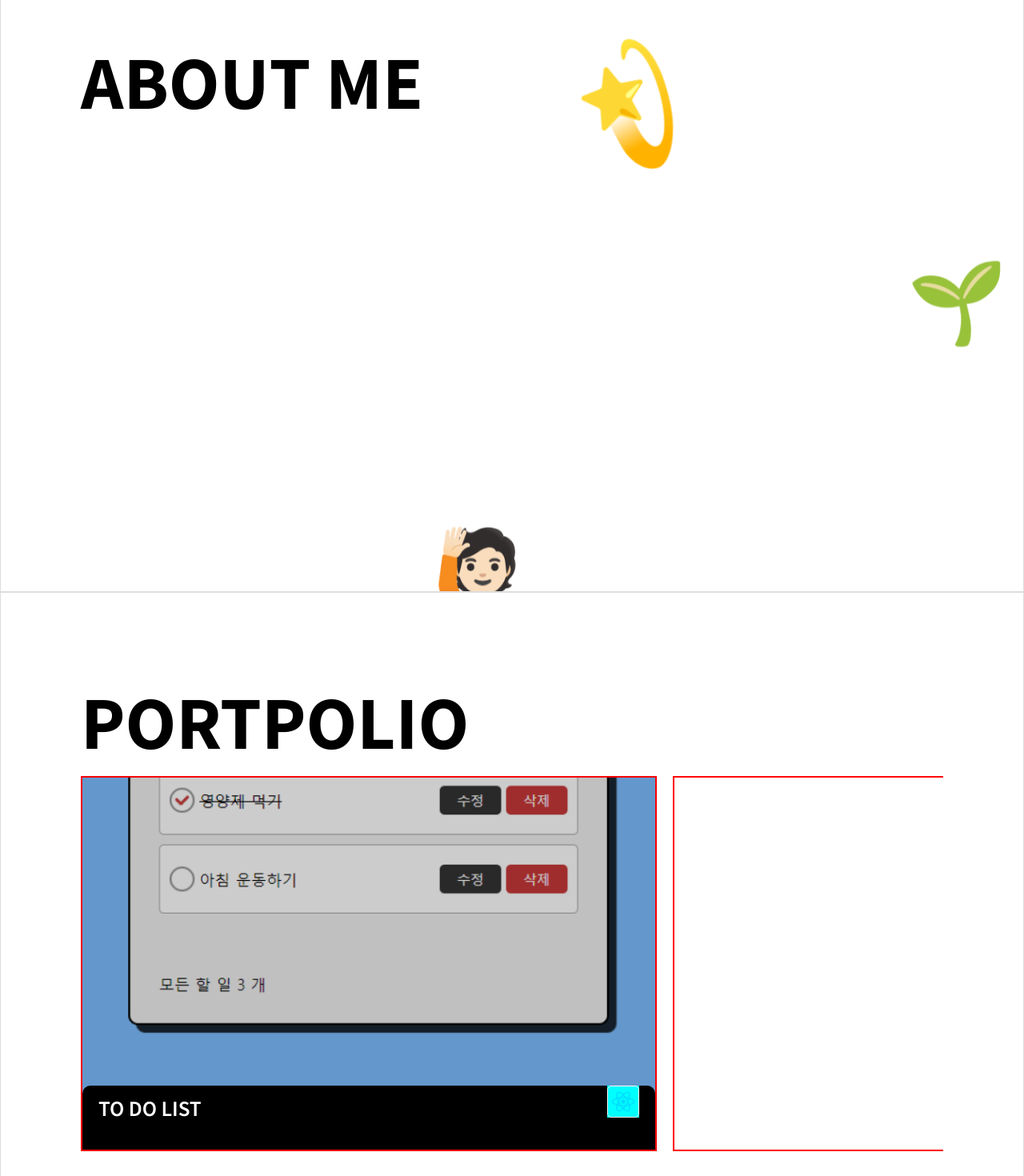
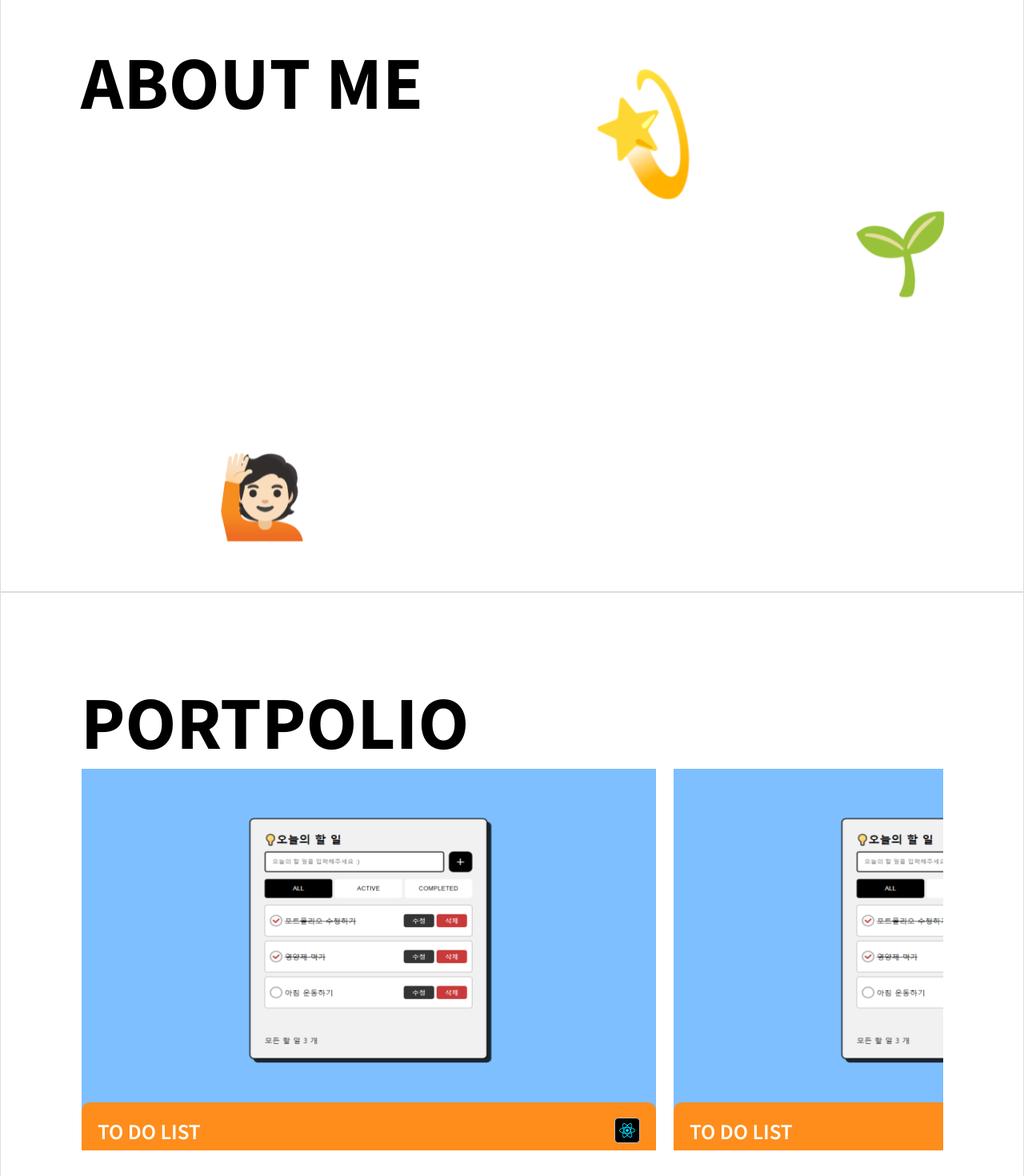
Before and after one commit to ssowem/aboutme-2.5, a React (Vite) app: page / in a window 1280 px wide. Shown: the part 860-2330 px from the top of the page at 80% size. Built offline with nearby package versions, Linux system fonts and the light colour scheme.

Commit message:
feat: 포트폴리오 썸네일 디테일 수정

```diff
--- a/package.json
+++ b/package.json
@@ -13,6 +13,7 @@
     "@emotion/react": "^11.14.0",
     "@emotion/styled": "^11.14.0",
     "fullpage.js": "^4.0.32",
+    "lodash": "^4.17.21",
     "react": "^18.3.1",
     "react-dom": "^18.3.1",
     "react-fullpage": "^0.1.19"
--- a/src/App.jsx
+++ b/src/App.jsx
@@ -12,6 +12,7 @@ const Container = styled.div`
   transition: transform 0.5s ease-in-out;
   will-change: transform;
   width: 100vw;
+  height: auto;
 `;
 
 const Section = styled.div`
@@ -25,12 +26,18 @@ const Section = styled.div`
 function App() {
   const containerRef = useRef(null);
   // localStorage은 문자열로 저장되고 반환된다. saveIndex를 숫자로 반환하기위해 Number를 사용
-  const saveIndex = Number(localStorage.getItem('activeIndex')) || 0;
+  const saveIndex = Number(sessionStorage.getItem('activeIndex')) || 0;
   const [activeIndex, setActiveIndex] = useState(saveIndex);
   const [isAboutVisible, setIsAboutVisible] = useState(false);
   const [screenHeight, SetScreenHeight] = useState(window.innerHeight);
   const [isScrollAtStart, setIsScrollAtStart] = useState(false);
+  console.log("localStorage에서 가져온 activeIndex:", sessionStorage.getItem('activeIndex'));
 
+  useEffect(() => {
+    console.log("현재 activeIndex:", activeIndex);
+    console.log("현재 screenHeight:", screenHeight);
+    console.log("적용될 transform 값:", `translateY(-${activeIndex * screenHeight}px)`);
+  }, [activeIndex, screenHeight]);
   useEffect(() => {
     //창크기 바뀔때 동작하는 함수
     const handleResize = () => {
@@ -72,7 +79,7 @@ function App() {
   }, 1000);
 
   useEffect(() => {
-    localStorage.setItem('activeIndex', activeIndex);
+    sessionStorage.setItem('activeIndex', activeIndex);
 
     if (activeIndex === 1) {
       setIsAboutVisible(true);
@@ -102,6 +109,7 @@ function App() {
       <Section screenHeight={screenHeight}>
         <Portfolio scrollUpdate={handlePortfolioScroll} />
       </Section>
+
     </Container>
   );
 }
--- a/src/components/About.jsx
+++ b/src/components/About.jsx
@@ -20,8 +20,8 @@ const Title = styled.div`
 `;
 
 const TextWrap = styled.div`
+  width: 100%;
   height: 100%;
-
   display: flex;
   flex-direction: column;
   gap: 3.5rem;
@@ -75,14 +75,15 @@ const float = keyframes`
 `;
 
 const Text1 = styled.div`
-  align-self: flex-end; //부모요소의 stretch 영향 받지않게함
-  margin-right: 40rem;
+  //부모요소의 stretch 영향 받지않게함
+  align-self: flex-end;
+  margin-right: 38rem;
 
   .text-wrap {
-    font-size: 4.2rem;
     background-color: #ebebeb;
-    padding: 10px 30px;
-    border-radius: 40px;
+    font-size: 3.8rem;
+    padding: 1.5rem 4rem;
+    border-radius: 5rem;
     transform: scale(0);
 
     /* span:first-child {
@@ -113,13 +114,13 @@ const Text1 = styled.div`
 
 const Text2 = styled.div`
   align-self: flex-start;
-  margin-left: 32rem;
+  margin-left: 18rem;
 
   .text-wrap {
-    font-size: 6.2rem;
     background-color: #fe8d1c;
     color: #fff;
-    padding: 10px 30px;
+    font-size: 4.8rem;
+    padding: 1.5rem 6rem;
     border-radius: 60px;
     transform: scale(0);
 
@@ -146,13 +147,13 @@ const Text2 = styled.div`
 
 const Text3 = styled.div`
   align-self: flex-start;
-  margin-left: 20rem;
+  margin-left: 36rem;
 
   .text-wrap {
-    font-size: 6.2rem;
     background-color: #000000;
     color: #fff;
-    padding: 10px 30px;
+    font-size: 4.8rem;
+    padding: 1.5rem 6rem;
     border-radius: 60px;
     opacity: 0;
     transform: scale(0);
@@ -166,21 +167,18 @@ const Text3 = styled.div`
 `;
 
 const Text4 = styled.div`
-  align-self: flex-start;
-  margin-left: 54rem;
+  align-self: center;
+  margin-right: 20rem;
 
   position: relative;
 
   .text-wrap {
-    font-size: 4.2rem;
     background-color: #ebebeb;
-    padding: 10px 30px;
-    border-radius: 40px;
-    /* animation: ${grow} 4s ease-out; */
-
+    font-size: 3.8rem;
+    padding: 1.5rem 4rem;
+    border-radius: 5rem;
     opacity: 0;
     transform: scale(0);
-
 
     &.active {
       opacity: 1;
--- a/src/components/Portfolio.jsx
+++ b/src/components/Portfolio.jsx
@@ -1,5 +1,5 @@
 import styled from '@emotion/styled';
-import { useEffect, useRef, useState } from 'react';
+import { useRef, useState } from 'react';
 
 const Container = styled.div`
   background-color: #ffffff;
@@ -24,7 +24,7 @@ const CardWrap = styled.div`
   gap: 2rem;
 
   overflow: hidden;
-  padding-top: 1rem;
+  /* margin-top: 1rem; */
 `;
 
 const CardBox = styled.div`
@@ -33,23 +33,25 @@ const CardBox = styled.div`
   gap: 2rem;
 
   .card {
-    border: 2px solid red;
     overflow: hidden;
     width: 720px;
+    height: 520px;
     display: flex;
     justify-content: flex-end;
     align-items: flex-end;
     cursor: pointer;
     position: relative;
+    border: 1px solid #fff;
 
     .thumbnail {
-      background-color: #000000;
+      width: 100%;
+      height: 100%;
+      overflow: hidden;
 
       img {
-        opacity: 0.8;
+        transition: transform 1s ease-out;
         width: 100%;
         height: 100%;
-        /* display: block; */
       }
     }
 
@@ -59,58 +61,92 @@ const CardBox = styled.div`
       height: 8rem;
       display: flex;
       justify-content: space-between;
-      background-color: #000000;
+      align-items: center;
+      background-color: #fe8d1c;
 
       padding: 0 1rem 1rem 0;
       border-top-right-radius: 1rem;
       border-top-left-radius: 1rem;
-
-      /* transform: translateY(2rem); */
+      transition: 1s ease-out;
+      transform: translateY(2rem);
 
       span {
         color: #ffffff;
         font-size: 2.4rem;
         font-weight: 600;
-        margin: 1rem 0 0 2rem;
+        margin-left: 2rem;
+        transition: 1s ease-out;
       }
 
       .skills-wrap {
         display: flex;
         gap: 1rem;
-        height: 4rem;
-        background-color: aqua;
         margin-right: 1rem;
-
+        justify-content: center;
+        border: 1px solid #bdbdbd;
+        border-radius: 0.5rem;
+        transition: 1s ease-out;
+        background-color: #000;
       }
 
       .skills-wrap img {
-        width: 4rem;
+        width: 3rem;
+        height: 3rem;
+        padding: 0.5rem;
+      }
+    }
 
-        /* border: 3px solid #fff; */
-        border-radius: 0.5rem;
-        border: 1px solid #ffffff;
-        padding: .5rem;
+    .modal-box {
+      opacity: 0;
+      transition: .2s;
+
+      position: absolute;
+      width: 420px;
+      height: auto;
+      background-color: #ffffff;
+
+      top: 40%;
+      left: 50%;
+      transform: translate(-50%, -40%);
+      /* padding: 3rem; */
+      color: #000000;
+      padding: 4rem 4rem;
+      border-radius: 1rem;
+      border: 2px solid #000;
+
+      span {
+        font-size: 1.8rem;
+        font-weight: 600;
+        display: inline-block;
+        line-height: 1;
+      }
+
+      p {
+        font-size: 1.6rem;
+        margin-top: 1.2rem;
+
       }
     }
   }
 
+  .card:hover .modal-box{
+    opacity: 1;
+  }
+
   .card:hover .tag-box {
-    /* transform: translateY(1rem); */
-    transition: 1s;
+    transform: translateY(1rem);
+  }
+
+  .card:hover .thumbnail {
+    background-color: #000000;
   }
 
   .card:hover .thumbnail img {
-    opacity: 1;
-    transition: 1s;
+    opacity: 0.3;
+    transform: scale(1.1);
+    /* transform: translateX(-10rem); */
   }
 
-  .card.two {
-    height: 50%;
-  }
-
-  .card.single {
-    height: 100%;
-  }
 `;
 
 function Portfolio({ scrollUpdate }) {
@@ -191,50 +227,95 @@ function Portfolio({ scrollUpdate }) {
                 <img src="src/images/react-js-icon.png" />
               </div>
             </div>
-          </div>
-        </CardBox>
 
-        <CardBox>
-          <div className="card single">
-            <div className="text-box">
-              <span>TO DO LIST</span>
+            <div className="modal-box">
+              <span>📌Overveiw</span>
+
+              <p>
+                리액트를 사용해서 만든 포트폴리오 입니다. 백엔드 api 협업 경험이
+                있으며, 다양한 경험을 할 수 있었던 포트폴리오 중 하나입니다
+              </p>
             </div>
           </div>
         </CardBox>
 
         <CardBox>
-          <div className="card single">
-            <img src="src/images/todolist.png" />
-            <div className="text-box">
+          <div className="card">
+            <div className="thumbnail">
+              <img src="src/images/todolist.png" />
+            </div>
+
+            <div className="tag-box">
               <span>TO DO LIST</span>
+
+              <div className="skills-wrap">
+                <img src="src/images/react-js-icon.png" />
+              </div>
             </div>
           </div>
         </CardBox>
 
         <CardBox>
-          <div className="card single">
-            <img src="src/images/todolist.png" />
-            <div className="text-box">
+          <div className="card">
+            <div className="thumbnail">
+              <img src="src/images/todolist.png" />
+            </div>
+
+            <div className="tag-box">
               <span>TO DO LIST</span>
+
+              <div className="skills-wrap">
+                <img src="src/images/react-js-icon.png" />
+              </div>
             </div>
           </div>
         </CardBox>
 
         <CardBox>
-          <div className="card single">
-            <img src="src/images/todolist.png" />
-            <div className="text-box">
+          <div className="card">
+            <div className="thumbnail">
+              <img src="src/images/todolist.png" />
+            </div>
+
+            <div className="tag-box">
               <span>TO DO LIST</span>
+
+              <div className="skills-wrap">
+                <img src="src/images/react-js-icon.png" />
+              </div>
             </div>
           </div>
         </CardBox>
 
         <CardBox>
-          <div className="card two">
-            <span>메가박스</span>
+          <div className="card">
+            <div className="thumbnail">
+              <img src="src/images/todolist.png" />
+            </div>
+
+            <div className="tag-box">
+              <span>TO DO LIST</span>
+
+              <div className="skills-wrap">
+                <img src="src/images/react-js-icon.png" />
+              </div>
+            </div>
           </div>
-          <div className="card two">
-            <span>스포티파이</span>
+        </CardBox>
+
+        <CardBox>
+          <div className="card">
+            <div className="thumbnail">
+              <img src="src/images/todolist.png" />
+            </div>
+
+            <div className="tag-box">
+              <span>TO DO LIST</span>
+
+              <div className="skills-wrap">
+                <img src="src/images/react-js-icon.png" />
+              </div>
+            </div>
           </div>
         </CardBox>
       </CardWrap>
```
Also changed, not shown: src/App copy.jsx (deleted, +0 -77 lines), src/images/todolist.png, 1 other file (tests, documents, lock files or other folders).
